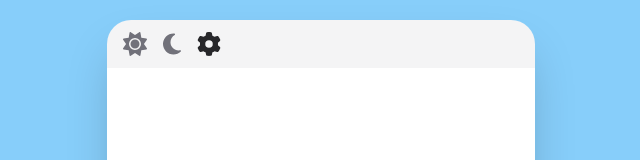
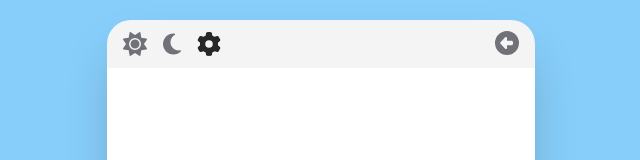
Before and after one commit to jkr-team/plant-time-web, a Next.js app: page /plants in a window 1280 px wide. Shown: the top 160 px of the page, without its empty margins (319-959 px from the left). Built offline with nearby package versions, Linux system fonts and the light colour scheme.

Commit message:
add back button

```diff
--- a/src/pages/plants/[...slug].tsx
+++ b/src/pages/plants/[...slug].tsx
@@ -1,6 +1,19 @@
 import React from 'react';
 import { Container } from '../../components/Container';
+import Link from 'next/link';
+import { FontAwesomeIcon } from '@fortawesome/react-fontawesome';
+import { faCircleLeft } from '@fortawesome/free-solid-svg-icons';
 
 export default function PlantsSubPages() {
-  return <Container></Container>;
+  return (
+    <Container
+      top={
+        <>
+          <Link className='text-zinc-500' href='/' aria-label='Go Back Home'>
+            <FontAwesomeIcon icon={faCircleLeft} />
+          </Link>
+        </>
+      }
+    ></Container>
+  );
 }
--- a/src/pages/plants/index.tsx
+++ b/src/pages/plants/index.tsx
@@ -1,6 +1,19 @@
 import React from 'react';
 import { Container } from '../../components/Container';
+import Link from 'next/link';
+import { FontAwesomeIcon } from '@fortawesome/react-fontawesome';
+import { faCircleLeft } from '@fortawesome/free-solid-svg-icons';
 
 export default function PlantsPage() {
-  return <Container></Container>;
+  return (
+    <Container
+      top={
+        <>
+          <Link className='text-zinc-500' href='/' aria-label='Go Back Home'>
+            <FontAwesomeIcon icon={faCircleLeft} />
+          </Link>
+        </>
+      }
+    ></Container>
+  );
 }
```
